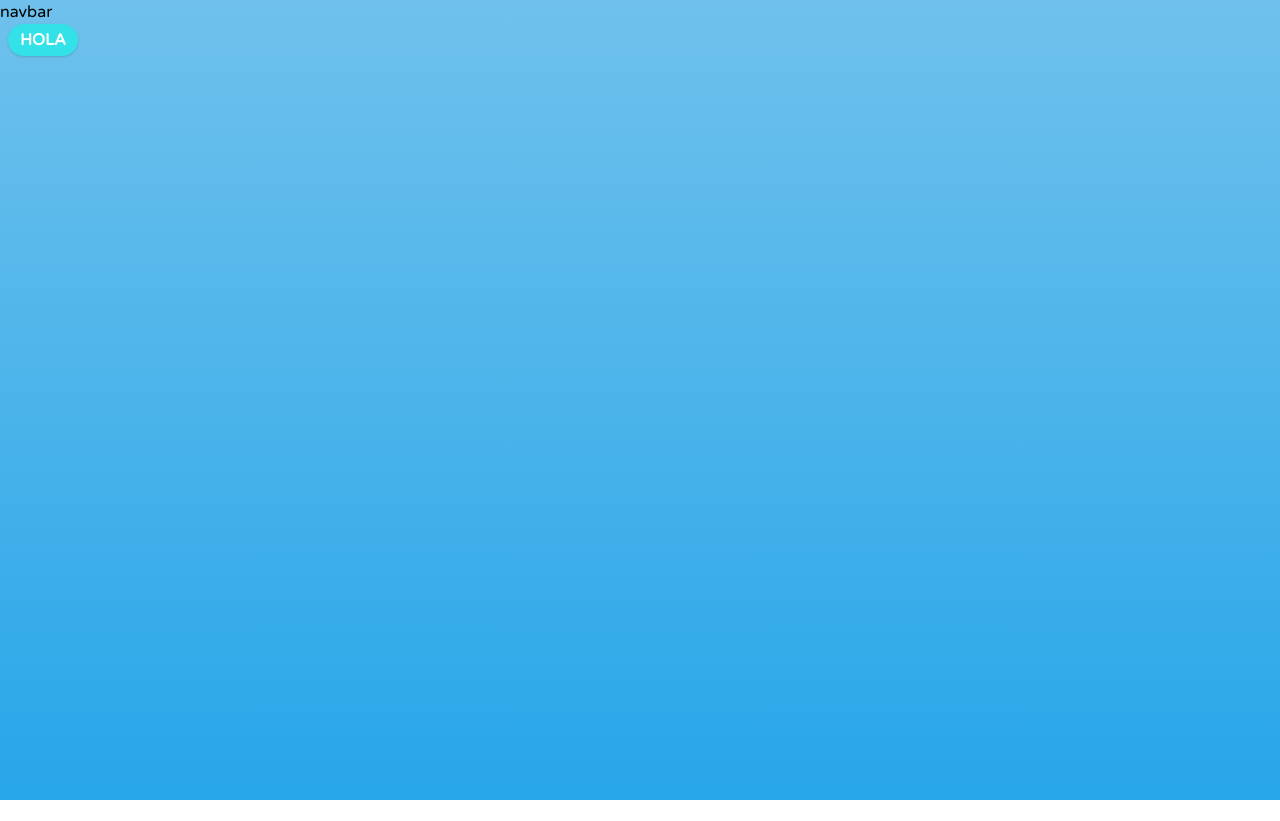
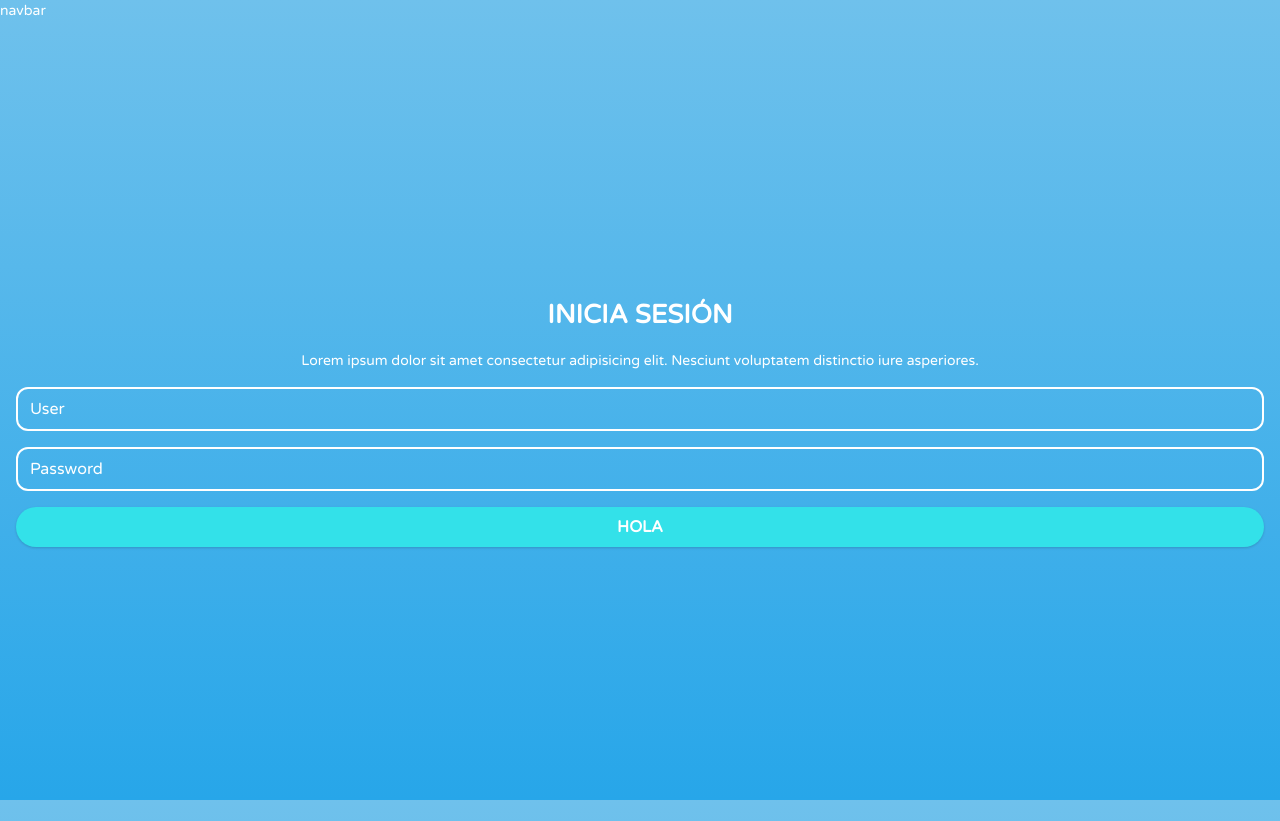
Before and after one commit to Joyfer/go-school, a Next.js app: page / in a window 1280 px wide. Before the commit the page ends 800 px from the top, so only its background shows below. Built offline with nearby package versions, Linux system fonts and the light colour scheme.

Commit message:
Input and typography added

```diff
--- a/components/layout/Layout.tsx
+++ b/components/layout/Layout.tsx
@@ -24,7 +24,9 @@ const Layout = ({ children, title = "This is the default title" }: Props) => (
         <p>navbar</p>
       </nav>
     </header>
+    <div className="container px-4">
     {children}
+    </div>
   </div>
 );
 
--- a/components/resources/buttons/PrimaryButton.tsx
+++ b/components/resources/buttons/PrimaryButton.tsx
@@ -4,6 +4,7 @@ interface Props {
   color?: string;
   text?: boolean;
   contained?: boolean;
+  className?: string;
   children: any;
 }
 
@@ -11,6 +12,7 @@ export default function PrimaryButton({
   color = "primary",
   contained = true,
   text = false,
+  className,
   children
 }: Props): ReactElement {
   //Contained button classes
@@ -36,7 +38,7 @@ export default function PrimaryButton({
   return (
     <button
       className={`px-3 py-1 rounded-full focus:outline-none focus:none active:none
-    transition duration-300 ease-in-out uppercase font-bold ${giveClasses()}`}
+    transition duration-300 ease-in-out uppercase font-bold ${giveClasses()} ${className}`}
     >
       {children}
     </button>
--- /dev/null
+++ b/components/resources/inputs/TextInput.tsx
@@ -0,0 +1,16 @@
+import React, { ReactElement } from 'react'
+
+interface Props {
+    placeholder: string;
+    type?: string;
+}
+
+export default function TextInput({placeholder, type = 'text'}: Props): ReactElement {
+    return (
+        <div>
+            <input placeholder={placeholder} type={type} className="bg-transparent border-white border-2 rounded-xl
+            text-white focus:border-white focus:ring-2 focus:ring-primary w-full placeholder-white
+            focus:ring-offset-2 focus:ring-offset-transparent  transition duration-300 ease-in-out" />
+        </div>
+    )
+}
--- a/pages/index.tsx
+++ b/pages/index.tsx
@@ -1,18 +1,30 @@
 import Head from "next/head";
 import Layout from "../components/layout/Layout";
 import PrimaryButton from "../components/resources/buttons/PrimaryButton";
+import TextInput from "../components/resources/inputs/TextInput";
 
 export default function Home() {
   return (
-    <div className="container">
+    <div>
       <Head>
         <title>Create Next App</title>
         <meta name="description" content="Generated by create next app" />
         <link rel="icon" href="/favicon.ico" />
       </Head>
       <Layout>
-        <main className="px-2">
-        <PrimaryButton>hola</PrimaryButton>
+        <main className="h-screen flex items-center justify-center flex-col">
+          <div className="text-center mb-4">
+            <h1 className="mb-4">INICIA SESIÓN</h1>
+            <p>
+              Lorem ipsum dolor sit amet consectetur adipisicing elit. Nesciunt
+              voluptatem distinctio iure asperiores.
+            </p>
+          </div>
+          <form className="space-y-4 w-full">
+            <TextInput placeholder="User" />
+            <TextInput placeholder="Password" type="password" />
+            <PrimaryButton className="w-full py-2">hola</PrimaryButton>
+          </form>
         </main>
       </Layout>
     </div>
--- a/styles/globals.css
+++ b/styles/globals.css
@@ -4,15 +4,32 @@
 @tailwind utilities;
 
 html {
-    height: 100%;
+  height: 100%;
 }
 
-body{
-background: rgb(111,193,236);
-background: linear-gradient(180deg, rgba(111,193,236,1) 0%, rgba(39,166,233,1) 100%);
-height: 100%;
-margin: 0;
-background-repeat: no-repeat;
-background-attachment: fixed;
-font-family: 'Varela Round', sans-serif;
+body {
+  background: rgb(111, 193, 236);
+  background: linear-gradient(
+    180deg,
+    rgba(111, 193, 236, 1) 0%,
+    rgba(39, 166, 233, 1) 100%
+  );
+  height: 100%;
+  margin: 0;
+  background-repeat: no-repeat;
+  background-attachment: fixed;
+  font-family: "Varela Round", sans-serif;
+  -webkit-font-smoothing: antialiased;
+  -moz-osx-font-smoothing: grayscale;
 }
+
+h1 {
+  font-size: 26px;
+  font-weight: bold;
+  color: white;
+}
+
+p {
+  font-size: 14px;
+  color: white;
+}
```
